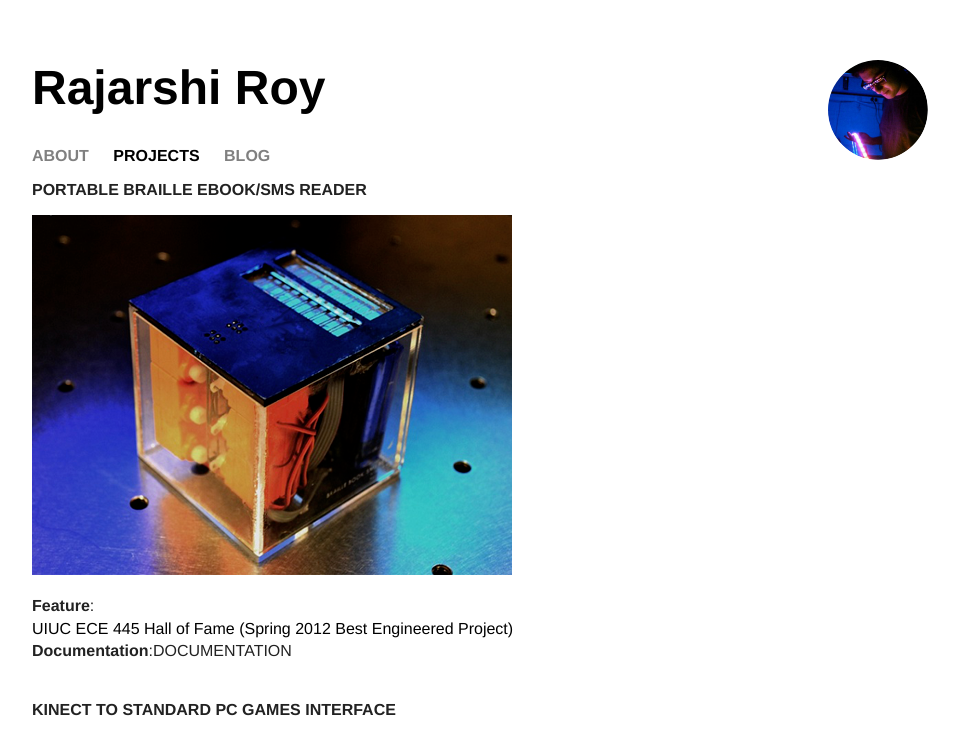
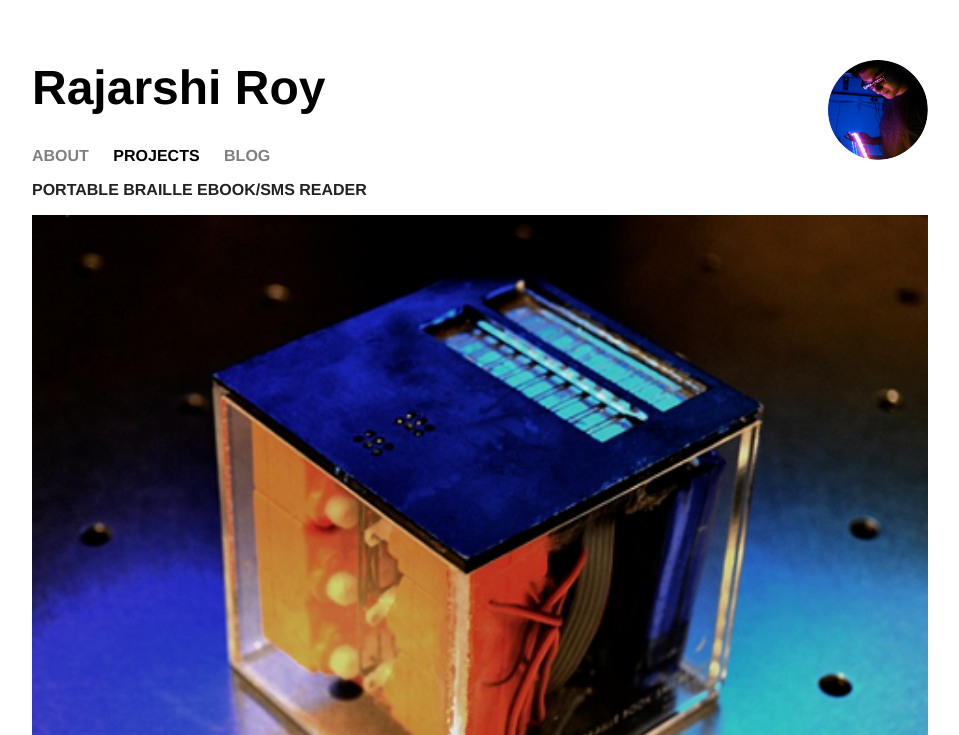
Before and after one commit to rajarshiroy/rajarshiroy.github.io, a Jekyll site: the page built from projects/index.html, in a window 1280 px wide. Shown: the top 735 px of the page, without its empty margins (160-1119 px from the left). Built offline with Jekyll 4.4.1, drawn with Linux system fonts in a browser that asks for light colours; grey boxes are pictures that could not be loaded.

Commit message:
Update index.html

```diff
--- a/projects/index.html
+++ b/projects/index.html
@@ -4,7 +4,7 @@ title: Projects
 ---
 ### PORTABLE BRAILLE EBOOK/SMS READER ###
 <div width="640" height="360">
-<img src="/projects/content/braille.png" style="max-width: 100%;max-height: 100%;"><br/>
+<img src="/projects/content/braille.png" style="height:100%; width:100%; object-fit:contain"><br/>
 </div>
 **Feature**:<br/>
 [UIUC ECE 445 Hall of Fame (Spring 2012 Best Engineered Project)](https://courses.engr.illinois.edu/ece445/hall-of-fame.asp)<br/>
```
